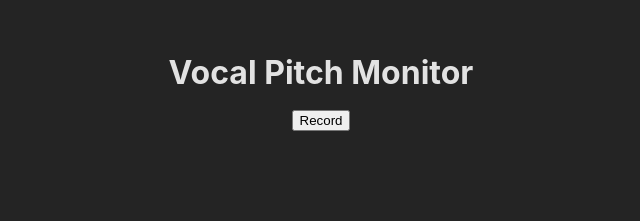
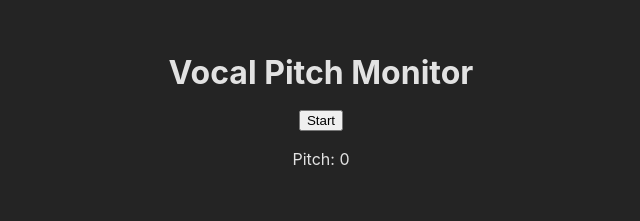
Before and after one commit to christian-spooner/vocal-pitch-monitor, a React (Vite) app: page / in a window 1280 px wide. Shown: the top 221 px of the page, without its empty margins (319-959 px from the left). Built offline with nearby package versions, Linux system fonts and the light colour scheme; no server answers.

Commit message:
start/stop recording

```diff
--- a/src/components/App.jsx
+++ b/src/components/App.jsx
@@ -1,55 +1,21 @@
 import './App.css'
+import React, { useState } from 'react'
 
 function App() {
-  let pitch = 10
-  const audioCtx = new AudioContext()
-  let recording = false
-  let recordElement = <p><button id="record">Record</button></p>
-  let pitchElement = <div id="pitch"></div>
+  let [recording, setRecording] = useState("Start");
+  let [pitch, setPitch] = useState(0);
 
-  // Ask user for access to the microphone.
-  if (navigator.mediaDevices) {
-    navigator.mediaDevices.getUserMedia({"audio": true}).then((stream) => {
+  function recordHandler() {
+    if (recording == "Stop") {
+      setRecording("Start")
+    } else {
+      setRecording("Stop")
+    }
+    return
+  }
 
-      // Instantiate the media recorder.
-      const mediaRecorder = new MediaRecorder(stream)
-
-      // Create a buffer to store the incoming data.
-      let chunks = []
-      mediaRecorder.ondataavailable = (event) => {
-        chunks.push(event.data)
-      }
-
-    mediaRecorder.onstop = (event) => {
-      const audio = new Audio()
-      audio.setAttribute("controls", "")
-      pitchElement.append(audio)
-      pitchElement.append("<br />")
-
-      // Combine the audio chunks into a blob, then point the empty audio clip to that blob.
-      const blob = new Blob(chunks, {"type": "audio/ogg codecs=opus"})
-      audio.src = window.URL.createObjectURL(blob)
-      chunks = []
-    }
-
-    recordElement.on("click", () => {
-      if (recording) {
-        mediaRecorder.stop()
-        recording = false
-        recordElement.html("Record")
-      } else {
-        mediaRecorder.start()
-        recording = true
-        recordElement.html("Stop")
-      }
-    })
-
-    }).catch((err) => {
-      alert("Cannot access your computer's microphone.")
-    })
-  } else {
-    alert("Cannot access your computer's microphone. Please update your browser.")
-  }
+  let recordElement = <p><button id="record" onClick={recordHandler}>{recording}</button></p>
+  let pitchElement = <div id="pitch">Pitch: {pitch}</div>
 
   return (
     <div className="App">
```
